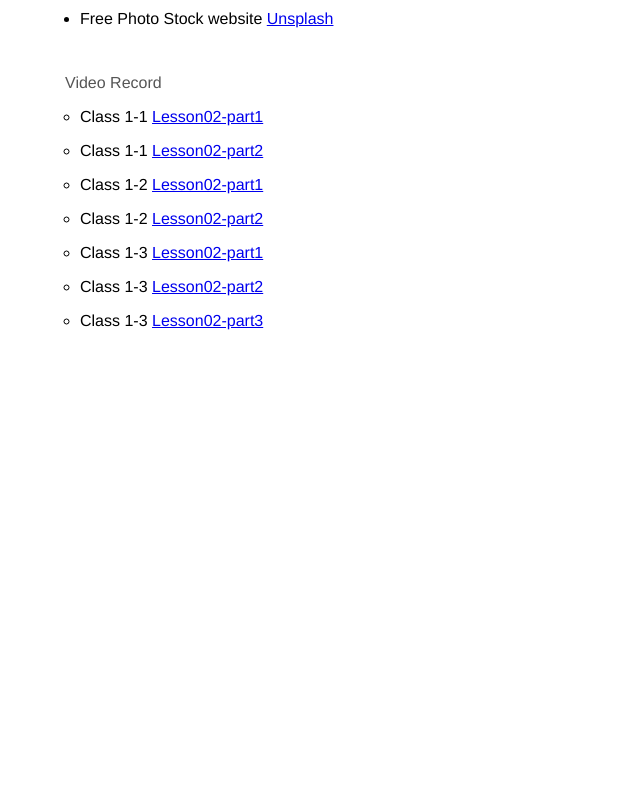
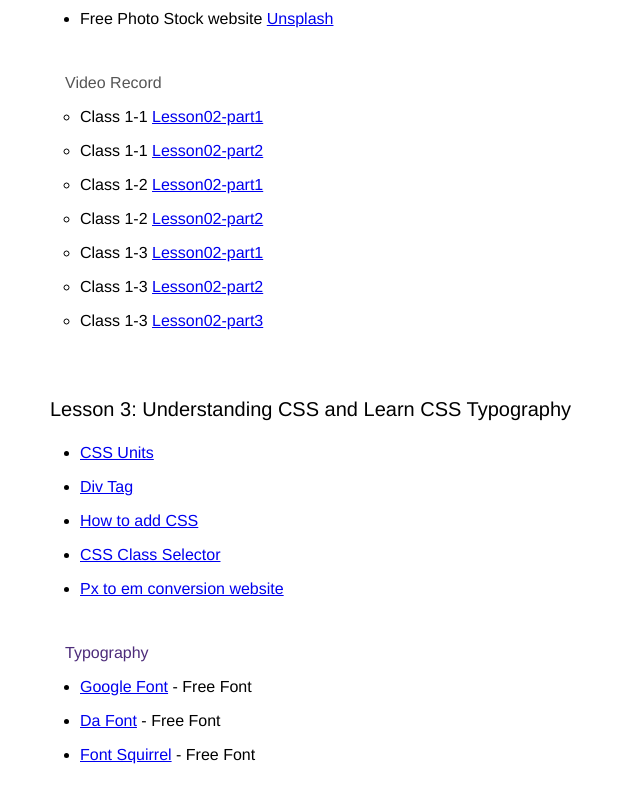
Before and after one commit to webmediaworkshop2022/course, a plain HTML site: page index.html in a window 1280 px wide. Shown: the part 1100-1891 px from the top of the page, without its empty margins (0-640 px from the left). Before the commit the page ends 1481 px from the top, so only its background shows below. Drawn offline with Linux system fonts and the light colour scheme.

Commit message:
Add files via upload

```diff
--- a/index.html
+++ b/index.html
@@ -141,6 +141,42 @@
 
 
 
+
+
+
             </ul>
 
+            <div class="lesson3">
+                <h3>Lesson 3: Understanding CSS and Learn CSS Typography</h3>
+
+                <ul>
+                            <li><a href="https://www.w3schools.com/cssref/css_units.asp" target="_black">CSS Units</a></li>
+                            <li><a href="https://www.w3schools.com/tags/tag_div.ASP" target="_black">Div Tag</a></li>
+                            <li><a href="https://www.w3schools.com/css/css_howto.asp
+                                " target="_black">How to add CSS</a></li>
+                            <li><a href="https://www.w3schools.com/cssref/sel_class.asp
+                                " target="_black">CSS Class Selector </a></li>
+                                <li><a href="http://pxtoem.com/" target="_blank">Px to em conversion website</a></li>
+                            <!-- <li><a href="https://webaim.org/resources/contrastchecker/" target="_black">Contrast Checker</a></li>
+                            <li><a href="https://www.w3.org/TR/WCAG21" target="_black">Web Content Accessibility Guidelines WCAG 2.1
+                                </a></li> -->
+
+                 </ul>
+
+
+                 <h5>Typography</h5>
+
+                 <ul>
+
+
+                     <li><a href="https://fonts.google.com" target="_black">Google Font</a> - Free Font</li>
+
+                     <li><a href="https://www.dafont.com" target="_black">Da Font</a> - Free Font</li>
+                     <li><a href="https://www.fontsquirrel.com" target="_black">Font Squirrel</a> - Free Font</li>
+
+
+                 </ul>
+
+
+
 		<br>
```
